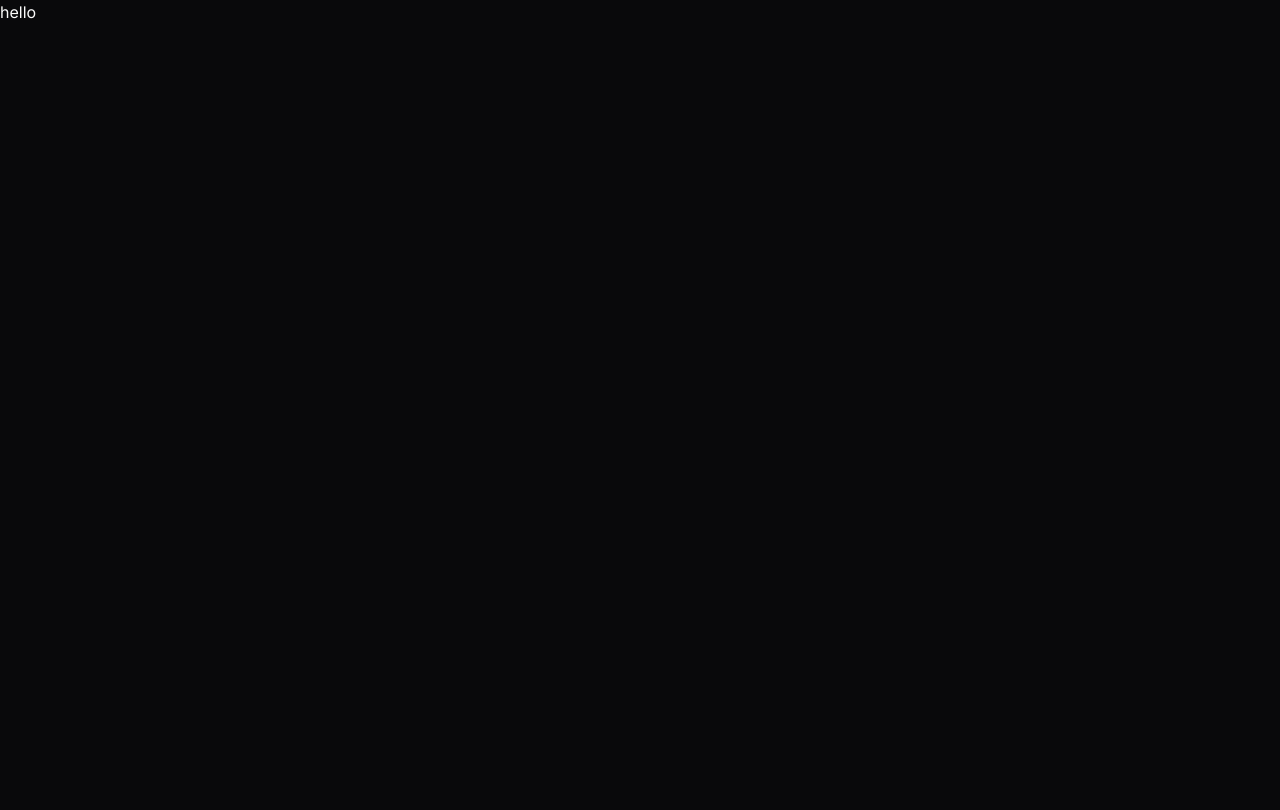
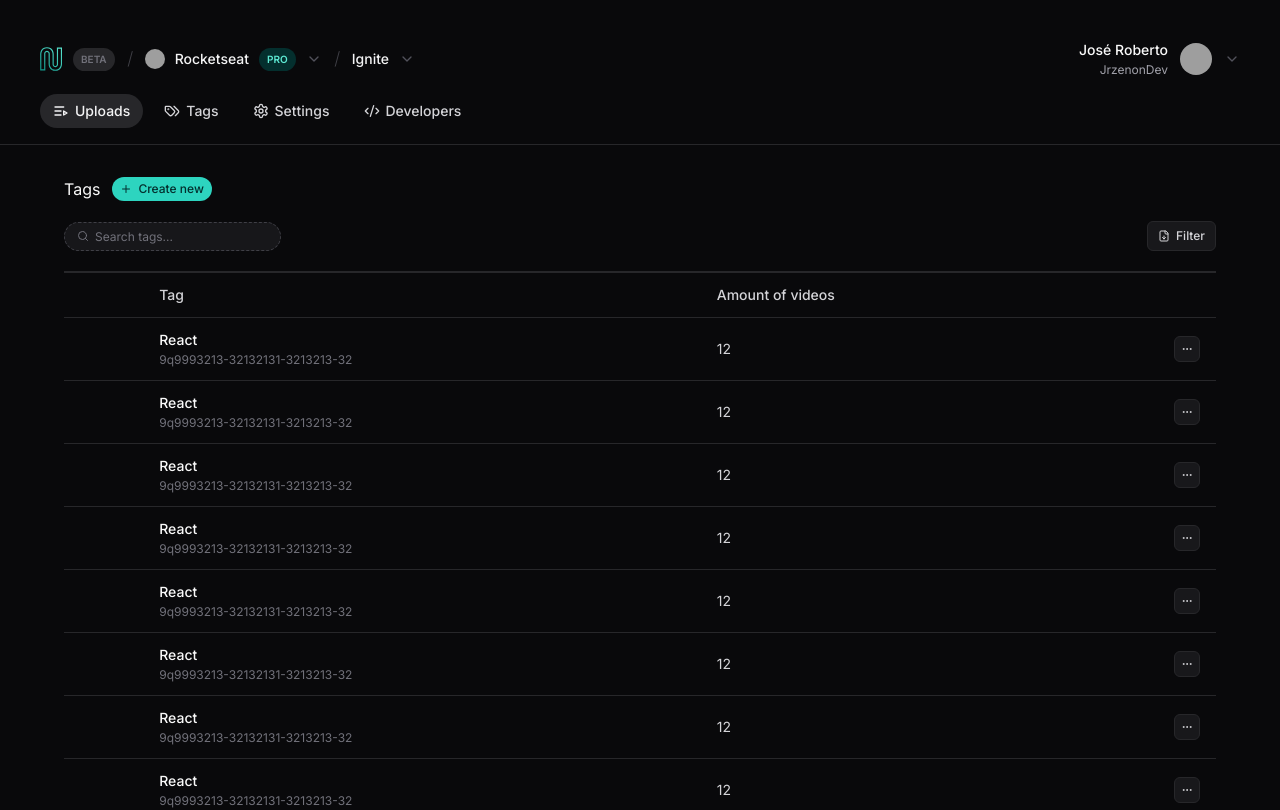
Before and after one commit to JrzenonDev/react-list-styled, a React (Vite) app: page / in a window 1280 px wide. Shown: the top 810 px of the page. Built offline with nearby package versions, Linux system fonts and the light colour scheme; grey boxes are pictures that could not be loaded.

Commit message:
feat: structure page with components

```diff
--- a/src/app.tsx
+++ b/src/app.tsx
@@ -1,7 +1,82 @@
+import { FileDown, MoreHorizontal, Plus, Search } from "lucide-react";
+import { Header } from "./components/header";
+import { Tabs } from "./components/tabs";
+import { Button } from "./components/ui/button";
+import { Control, Input } from "./components/ui/input";
+import {
+  Table,
+  TableBody,
+  TableCell,
+  TableHead,
+  TableHeader,
+  TableRow,
+} from "./components/ui/table";
+import { Pagination } from "./components/pagination";
+
 export function App() {
   return (
-    <>
-      <h1>hello</h1>
-    </>
+    <div className="py-10 space-y-8">
+      <div>
+        <Header />
+        <Tabs />
+      </div>
+      <main className="max-w-6xl mx-auto space-y-5">
+        <div className="flex items-center gap-3">
+          <h1>Tags</h1>
+          <Button variant="primary">
+            <Plus className="size-3" />
+            Create new
+          </Button>
+        </div>
+
+        <div className="flex items-center justify-between">
+          <Input variant="filter">
+            <Search className="size-3" />
+            <Control placeholder="Search tags..." />
+          </Input>
+
+          <Button>
+            <FileDown className="size-3" />
+            Filter
+          </Button>
+        </div>
+
+        <Table>
+          <TableHeader>
+            <TableRow>
+              <TableHead></TableHead>
+              <TableHead>Tag</TableHead>
+              <TableHead>Amount of videos</TableHead>
+              <TableHead></TableHead>
+            </TableRow>
+          </TableHeader>
+
+          <TableBody>
+            {Array.from({ length: 10 }).map((value, index) => {
+              return (
+                <TableRow key={index}>
+                  <TableCell></TableCell>
+                  <TableCell>
+                    <div className="flex flex-col gap-0.5">
+                      <span className="font-medium">React</span>
+                      <span className="text-xs text-zinc-500">
+                        9q9993213-32132131-3213213-32
+                      </span>
+                    </div>
+                  </TableCell>
+                  <TableCell className="text-zinc-300">12</TableCell>
+                  <TableCell className="text-right">
+                    <Button size="icon">
+                      <MoreHorizontal className="size-3" />
+                    </Button>
+                  </TableCell>
+                </TableRow>
+              );
+            })}
+          </TableBody>
+        </Table>
+        {/* <Pagination items={1} page={1} pages={1} /> */}
+      </main>
+    </div>
   );
 }
```
